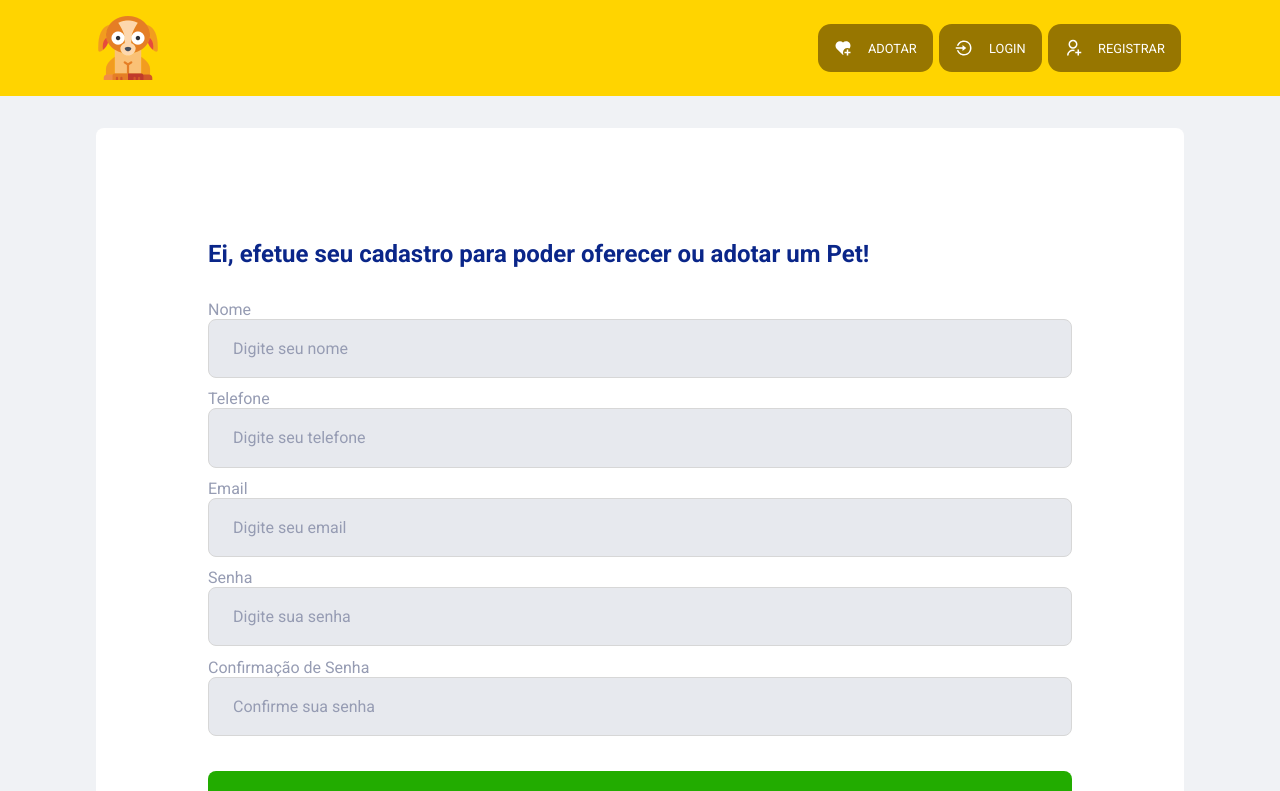
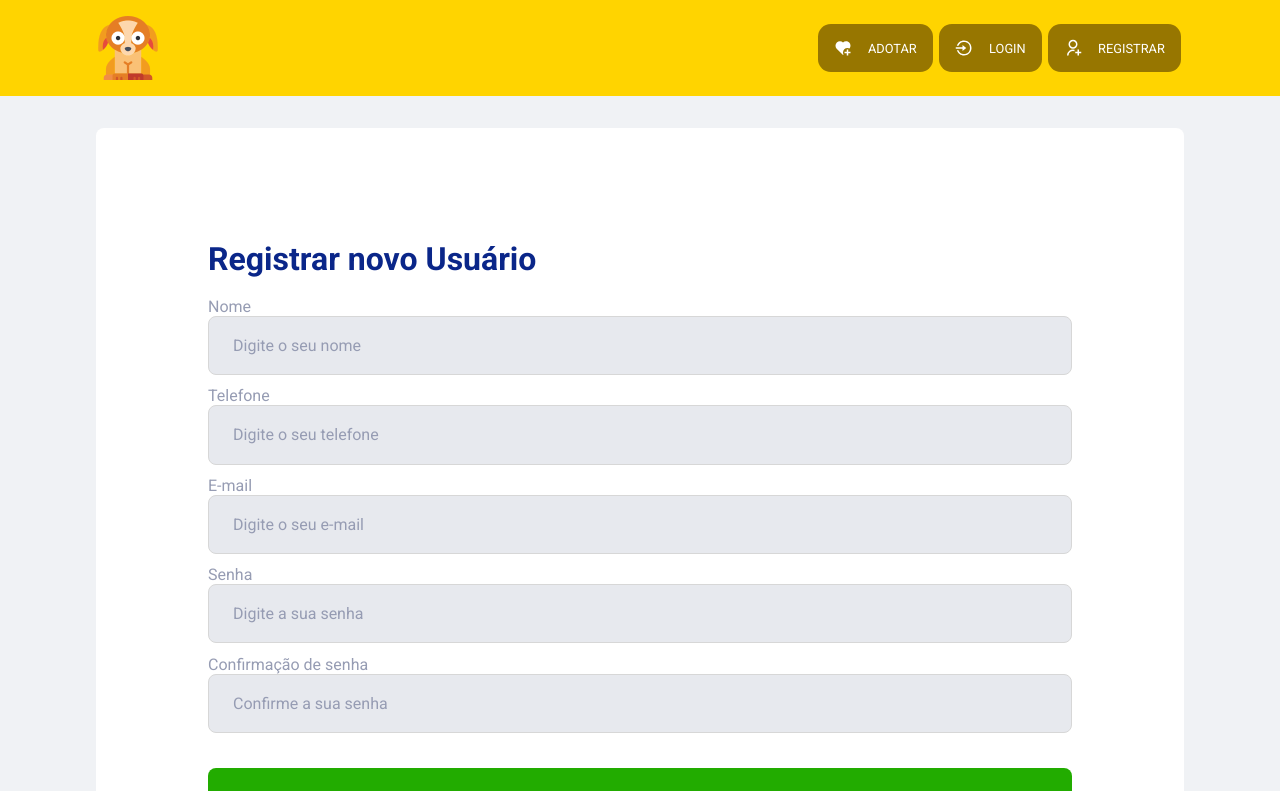
Before and after one commit to Adam-Almeida/get-pet, a React (Create React App) app in the folder frontend/: page /register in a window 1280 px wide. Shown: the top 791 px of the page. Built offline with nearby package versions, Linux system fonts and the light colour scheme.

Commit message:
chore: enviando dados de registro para API

```diff
--- a/frontend/public/index.html
+++ b/frontend/public/index.html
@@ -1,5 +1,6 @@
 <!DOCTYPE html>
 <html lang="en">
+
 <head>
   <meta charset="utf-8" />
   <link rel="icon" href="%PUBLIC_URL%/favicon.ico" />
@@ -8,39 +9,15 @@
   <link rel="preconnect" href="https://fonts.gstatic.com" crossorigin>
   <link href="https://fonts.googleapis.com/css2?family=Roboto:wght@400;500;700&display=swap" rel="stylesheet">
 
-    <meta
-      name="description"
-      content="Web site created using create-react-app"
-    />
+  <meta name="description" content="Web site created using create-react-app" />
   <link rel="apple-touch-icon" href="%PUBLIC_URL%/logo192.png" />
-    <!--
-      manifest.json provides metadata used when your web app is installed on a
-      user's mobile device or desktop. See https://developers.google.com/web/fundamentals/web-app-manifest/
-    -->
-    <link rel="manifest" href="%PUBLIC_URL%/manifest.json" />
-    <!--
-      Notice the use of %PUBLIC_URL% in the tags above.
-      It will be replaced with the URL of the `public` folder during the build.
-      Only files inside the `public` folder can be referenced from the HTML.
 
-      Unlike "/favicon.ico" or "favicon.ico", "%PUBLIC_URL%/favicon.ico" will
-      work correctly both with client-side routing and a non-root public URL.
-      Learn how to configure a non-root public URL by running `npm run build`.
-    -->
   <title>Adote Um Pet</title>
 </head>
+
 <body>
   <noscript>You need to enable JavaScript to run this app.</noscript>
   <div id="root"></div>
-    <!--
-      This HTML file is a template.
-      If you open it directly in the browser, you will see an empty page.
+</body>
 
-      You can add webfonts, meta tags, or analytics to this file.
-      The build step will place the bundled scripts into the <body> tag.
-
-      To begin the development, run `npm start` or `yarn start`.
-      To create a production bundle, use `npm run build` or `yarn build`.
-    -->
-  </body>
 </html>
--- a/frontend/src/components/Form/Input.js
+++ b/frontend/src/components/Form/Input.js
@@ -1,11 +1,10 @@
-import {StyleImput} from './style'
+import { StyleImput } from './style'
 
-function Imput({text, type, name, placeholder}) {
-    return(
+function Imput({ text, type, name, placeholder, onChange }) {
+    return (
         <>
-        <label>{text}</label>
-        <StyleImput type={type} name={name} placeholder={placeholder}>
-        </StyleImput>
+            <label>{text}</label>
+            <StyleImput onChange={onChange} type={type} name={name} placeholder={placeholder} />
         </>
     )
 }
--- a/frontend/src/components/pages/Auth/Register.js
+++ b/frontend/src/components/pages/Auth/Register.js
@@ -1,28 +1,69 @@
-import { useState } from "react"
+import React, { useContext, useState } from "react"
+import { Link } from "react-router-dom"
 import Imput from "../../Form/Input"
 import { Form } from "./style"
 
+import { Context } from '../../../context/UserContext'
+
 function Register() {
+
     const [user, setUser] = useState({})
+    const { register } = useContext(Context)
 
-    function handleOnChange(e) {
+    const handleInputChange = (e) => {
         setUser({ ...user, [e.target.name]: e.target.value })
     }
 
-    function handleSubmit(e){
+    const handleSubmit = (e) => {
         e.preventDefault()
-        console.log(user)
+        register(user)
     }
 
     return (
         <Form onSubmit={handleSubmit}>
-            <h2>Ei, efetue seu cadastro para poder oferecer ou adotar um Pet!</h2>
-            <Imput type="text" text="Nome" name="name" placeholder="Digite seu nome" />
-            <Imput type="text" text="Telefone" name="phone" placeholder="Digite seu telefone" />
-            <Imput type="email" text="Email" name="email" placeholder="Digite seu email" />
-            <Imput type="password" text="Senha" name="password" placeholder="Digite sua senha" />
-            <Imput type="password" text="Confirmação de Senha" name="confirmPassword" placeholder="Confirme sua senha" />
-            <button type="submit" onChange={handleOnChange}>Cadastrar</button>
+            <h1>Registrar novo Usuário</h1>
+            <br />
+
+            <Imput
+                text="Nome"
+                type="text"
+                name="name"
+                onChange={handleInputChange}
+                placeholder="Digite o seu nome"
+            />
+            <Imput
+                text="Telefone"
+                type="text"
+                name="phone"
+                placeholder="Digite o seu telefone"
+                onChange={handleInputChange}
+            />
+            <Imput
+                text="E-mail"
+                type="email"
+                name="email"
+                placeholder="Digite o seu e-mail"
+                onChange={handleInputChange}
+            />
+            <Imput
+                text="Senha"
+                type="password"
+                name="password"
+                placeholder="Digite a sua senha"
+                onChange={handleInputChange}
+            />
+            <Imput
+                text="Confirmação de senha"
+                type="password"
+                name="confirmpassword"
+                placeholder="Confirme a sua senha"
+                onChange={handleInputChange}
+            />
+            <button type="submit">Cadastrar</button>
+
+            <p>
+                Já tem conta? <Link to="/login">Clique aqui.</Link>
+            </p>
         </Form>
     )
 }
--- a/frontend/src/hooks/useAuth.js
+++ b/frontend/src/hooks/useAuth.js
@@ -1,7 +1,7 @@
 import api from '../utils/api'
 
-import { useState, useEffect } from 'react'
-import { useHistory } from 'react-router-dom'
+// import { useState, useEffect } from 'react'
+// import { useHistory } from 'react-router-dom'
 
 export default function useAuth() {
     async function register(user) {
```
Lines whose indentation alone changed are shown as unchanged.
